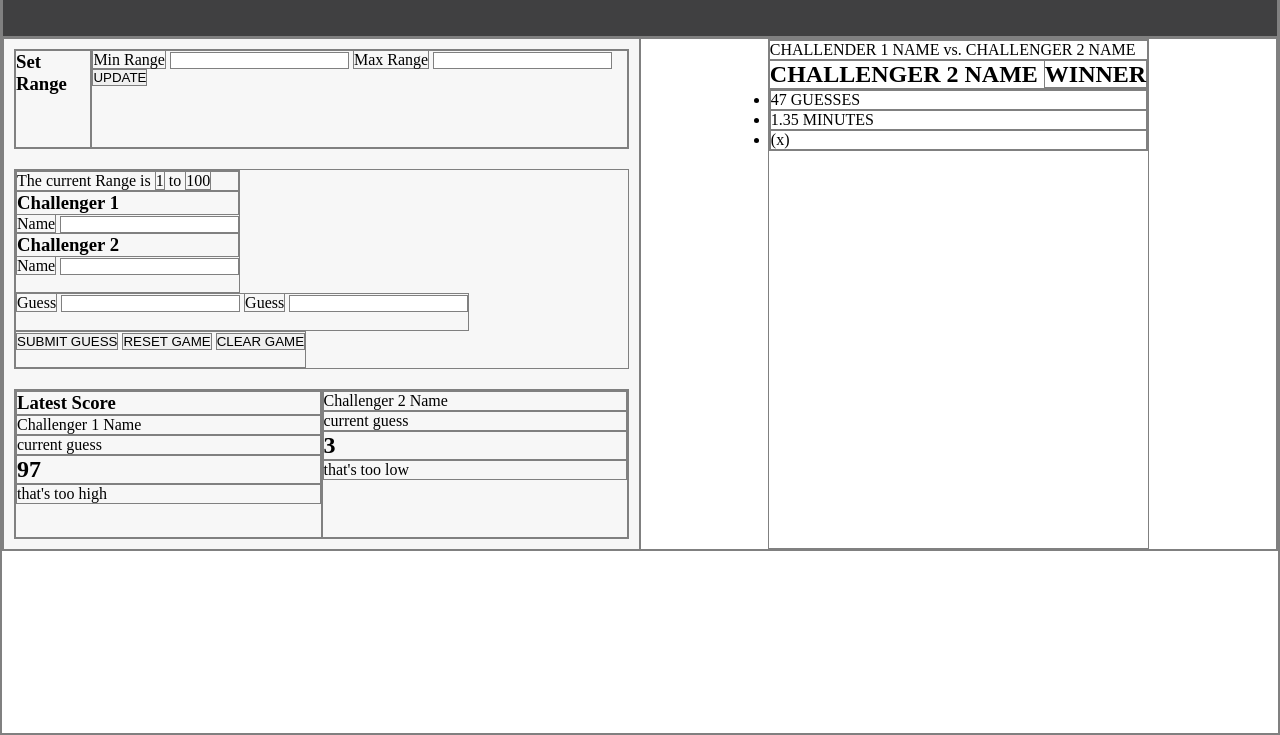
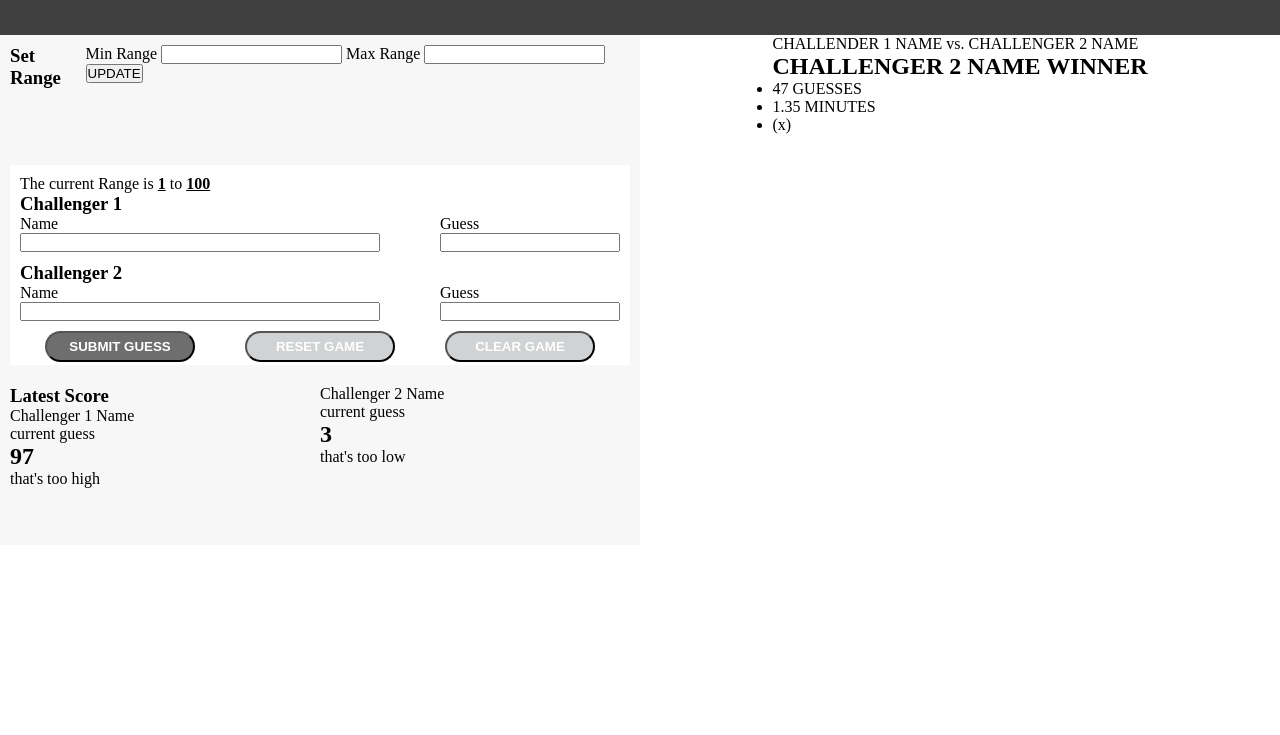
Before and after one commit to jogren/number-guesser, a plain HTML site: page index.html in a window 1280 px wide. Shown: the part 65-800 px from the top of the page. Drawn offline with Linux system fonts and the light colour scheme.

Commit message:
Style challengers section

```diff
--- a/index.html
+++ b/index.html
@@ -23,25 +23,35 @@
       </section>
 
       <section class="challenger-guess-feature">
-        <div class="challenger-guess-feature-left">
+        <div class="arena">
           <p>The current Range is <span class="min-current-range">1</span> to <span class="max-current-range">100</span></p>
-          <h3 class="guess-feature-challenger1">Challenger 1</h3>
+          <h3>Challenger 1</h3>
+          <div class="challengers">
+            <div class="name-inputs">
               <label>Name</label>
-          <input class="challenger1-name" type="text">
+              <input class="challenger-name" type="text">
+            </div>
+            <div class="guess-inputs">
+              <label>Guess</label>
+              <input class="challenger-guess" type="text">
+            </div>
+          </div>
           <h3>Challenger 2</h3>
+          <div class="challengers">
+            <div class="name-inputs">
               <label>Name</label>
-          <input type="text">
+              <input class="challenger-name" type="text">
             </div>
-        <div class="challenger-guess-feature-right">
+            <div class="guess-inputs">
               <label>Guess</label>
-          <input type="text">
-          <label>Guess</label>
-          <input type="text">
+              <input class="challenger-guess" type="text">
+            </div>
           </div>
           <div class="challenger-guess-feature-buttons">
-          <button class="submit-guess" type="button">SUBMIT GUESS</button>
-          <button class="reset-clear-button" type="button">RESET GAME</button>
-          <button class="reset-clear-button" type="button">CLEAR GAME</button>
+            <button class="submit-button" type="button">SUBMIT GUESS</button>
+            <button class="bottom-buttons" type="button">RESET GAME</button>
+            <button class="bottom-buttons" type="button">CLEAR GAME</button>
+          </div>
         </div>
       </section>
 
--- a/styles.css
+++ b/styles.css
@@ -1,6 +1,6 @@
-* {
+/** {
   border: grey 1px solid;
-}
+}*/
 
 * {
   box-sizing: border-box;
@@ -39,11 +39,73 @@ main {
   margin: 10px;
 }
 
+/*CHALLENGER GUESS FEATURE*/
+
 .challenger-guess-feature {
   display: flex;
   height: 200px;
   margin: 10px;
-  flex-wrap: wrap;
+  background-color: white;
+  padding: 10px;
+}
+
+.arena {
+  width: 100%;
+}
+
+.min-current-range,
+.max-current-range {
+  font-weight: bold;
+  text-decoration: underline;
+
+}
+
+.challengers {
+  display: flex;
+  justify-content: space-between;
+  padding-bottom: 10px;
+}
+
+.name-inputs,
+.guess-inputs {
+  display: flex;
+  flex-direction: column;
+}
+
+.name-inputs {
+  width: 60%;
+}
+
+.guess-inputs {
+  width: 30%;
+}
+
+.challenger-name {
+  width: 100%;
+}
+
+.challenger-guess-feature-buttons {
+  display: flex;
+  justify-content: space-around;
+}
+
+.bottom-buttons {
+  border-radius: 35px;
+  padding: 6px;
+  font-weight: bold;
+  background-color: #D0D2D3;
+  color: #FFFFFF;
+  width: 25%;
+}
+
+.submit-button {
+  border-radius: 35px;
+  padding: 6px;
+  font-weight: bold;
+  background-color: #6E6E6E;
+  color: #FFFFFF;
+  width: 25%;
+
 }
 
 .latest-score {
```
Lines whose indentation alone changed are shown as unchanged.
